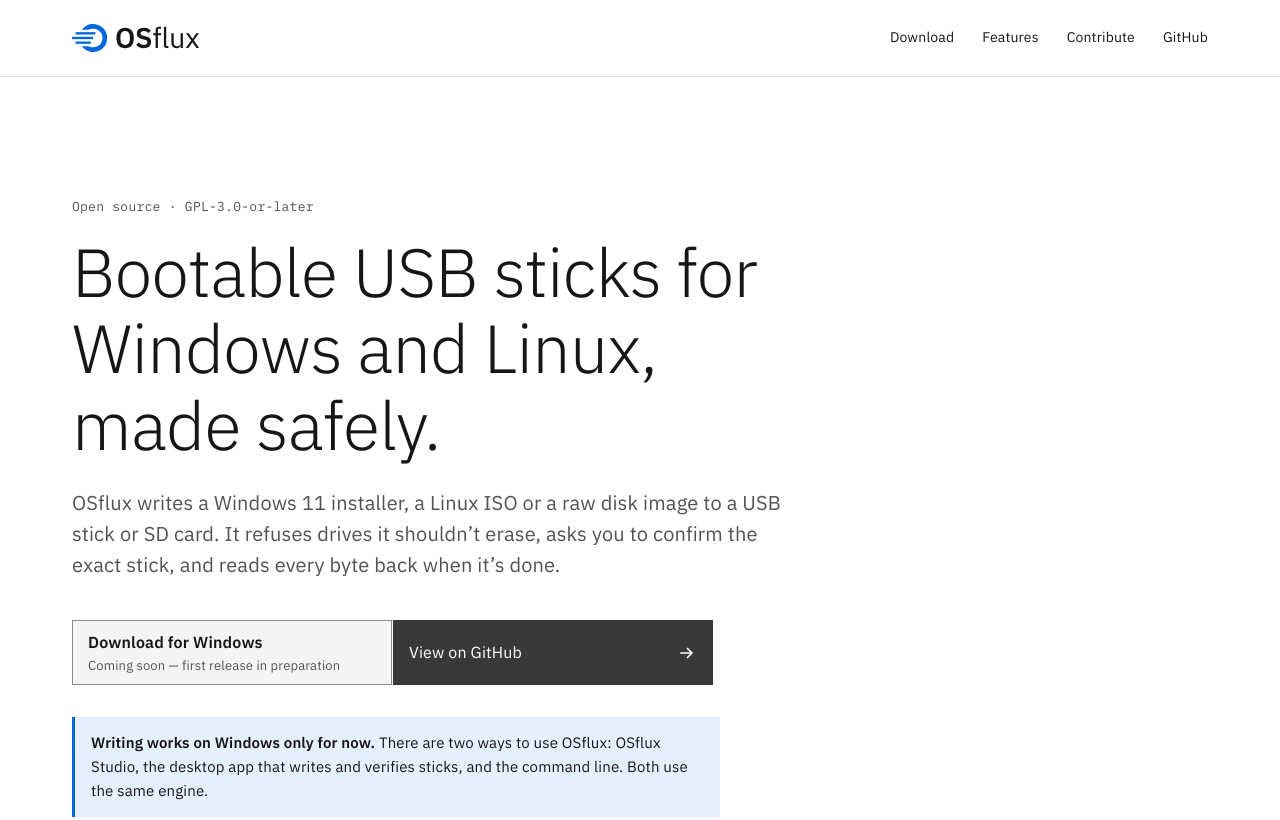
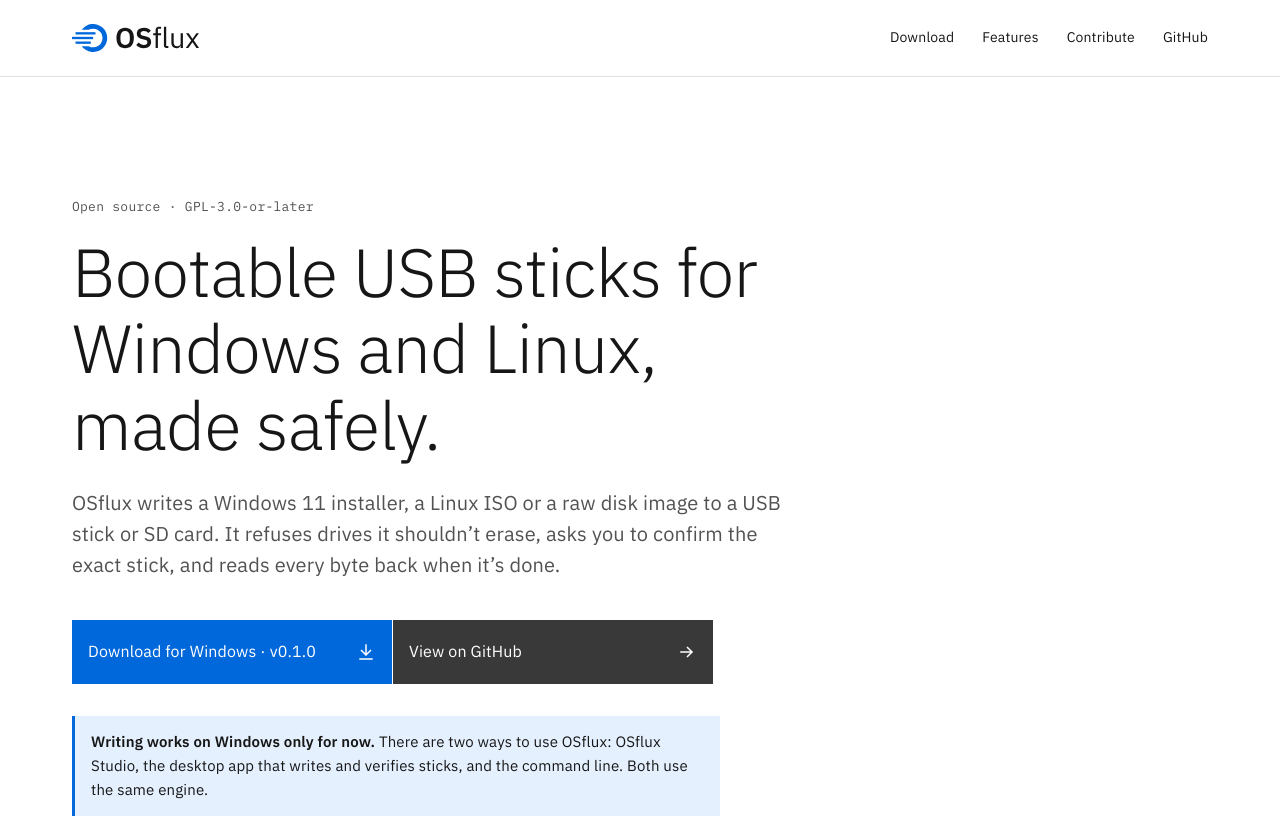
Before and after one commit to laughing-loop/osflux-web, a plain HTML site: page site/index.html in a window 1280 px wide. Shown: the top 820 px of the page. Drawn offline with Linux system fonts and the light colour scheme.

Commit message:
Switch the download button on for v0.1.0
The hero's Download for Windows button now links to the v0.1.0 release
instead of saying "coming soon".

Co-Authored-By: Claude Opus 5.5 <noreply@anthropic.com>

```diff
--- a/site/index.html
+++ b/site/index.html
@@ -2,10 +2,10 @@
 <!--
   RELEASE SWITCH: data-release below is the only setting to change.
     "soon"      the download button reads "Coming soon — first release in preparation"
-    "available" the button links to https://github.com/laughing-loop/OSflux/releases/latest
-  Switch it once that page exists (after the first GitHub release is published).
+    "available" the button links to the release named in its href below
+  Currently: v0.1.0, published 2026-11-26.
 -->
-<html lang="en-GB" data-release="soon">
+<html lang="en-GB" data-release="available">
 <head>
   <meta charset="utf-8">
   <meta name="viewport" content="width=device-width, initial-scale=1">
@@ -70,8 +70,8 @@
         <p class="lede">OSflux writes a Windows&nbsp;11 installer, a Linux ISO or a raw disk image to a USB stick or SD card. It refuses drives it shouldn’t erase, asks you to confirm the exact stick, and reads every byte back when it’s done.</p>
 
         <div class="actions">
-          <a class="btn btn-primary release-available" href="https://github.com/laughing-loop/OSflux/releases/latest">
-            <span>Download for Windows</span>
+          <a class="btn btn-primary release-available" href="https://github.com/laughing-loop/OSflux/releases/tag/v0.1.0">
+            <span>Download for Windows · v0.1.0</span>
             <svg aria-hidden="true" width="20" height="20" viewBox="0 0 20 20"><path d="M10 3v10m-4.5-4.5L10 13l4.5-4.5M4 17h12" fill="none" stroke="currentColor" stroke-width="1.5" stroke-linecap="square"/></svg>
           </a>
           <p class="btn btn-soon release-soon">
```
Also changed, not shown: 1 other file.
